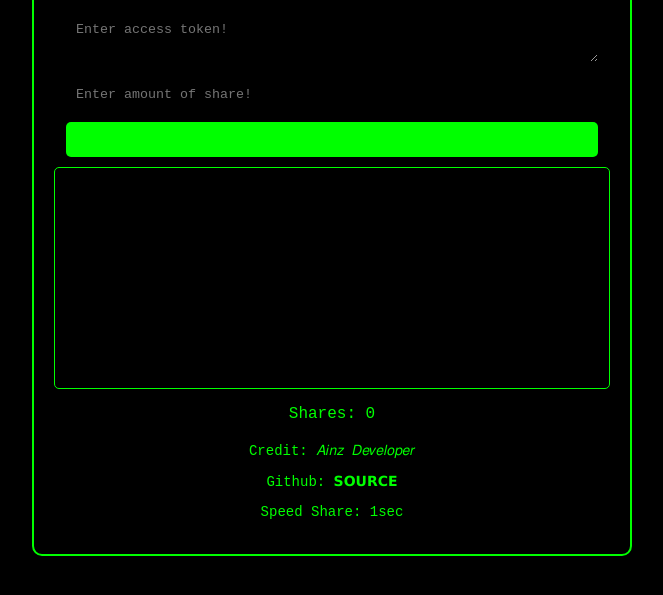
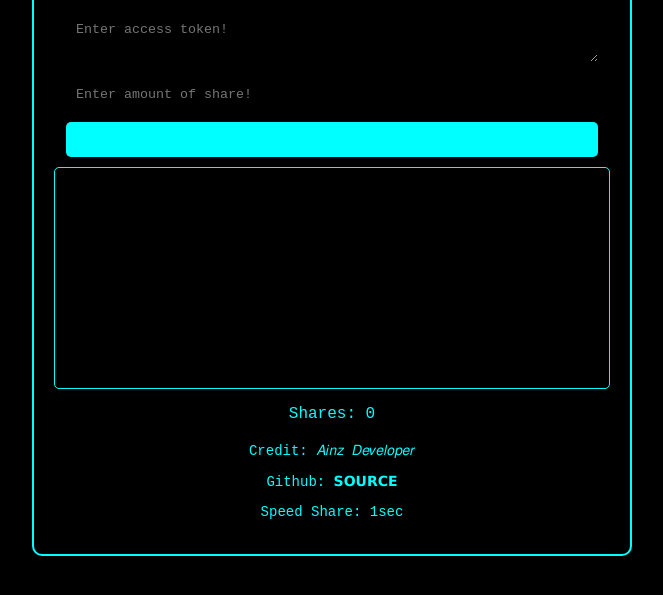
Before and after one commit to ainzdeveloper/share-api, a website: page public/index.html in a window 1280 px wide. Shown: the part 199-794 px from the top of the page, without its empty margins (308-971 px from the left). Drawn offline with Linux system fonts and the light colour scheme.

Commit message:
Update index.html

```diff
--- a/public/index.html
+++ b/public/index.html
@@ -7,7 +7,7 @@
     <style>
         body {
             background-color: black;
-            color: #00FF00;
+            color: #00FFFF;
             font-family: 'Courier New', Courier, monospace;
             display: flex;
             justify-content: center;
@@ -19,7 +19,7 @@
             width: 80%;
             max-width: 600px;
             padding: 20px;
-            border: 2px solid #00FF00;
+            border: 2px solid #00FFFF;
             border-radius: 10px;
             text-align: center;
             box-sizing: border-box;
@@ -34,12 +34,12 @@
             border: none;
             border-radius: 5px;
             background-color: black;
-            color: #00FF00;
+            color: #00FFFF;
             font-family: 'Courier New', Courier, monospace;
             box-sizing: border-box;
         }
         button {
-            background-color: #00FF00;
+            background-color: #00FFFF;
             cursor: pointer;
             transition: background-color 0.3s;
         }
@@ -47,13 +47,13 @@
             background-color: #008000;
         }
         .console {
-            border: 1px solid #00FF00;
+            border: 1px solid #00FFFF;
             padding: 10px;
             height: 200px;
             overflow-y: scroll;
             background-color: black;
             font-family: 'Courier New', Courier, monospace;
-            color: #00FF00;
+            color: #00FFFF;
             border-radius: 5px;
             margin-bottom: 10px;
         }
@@ -61,7 +61,7 @@
             margin: 5px 0;
         }
         .share-count {
-            color: #00FF00;
+            color: #00FFFF;
         }
         footer {
             margin-top: 20px;
@@ -69,12 +69,12 @@
         }
 
         footer p {
-            color: #00FF00;
+            color: #00FFFF;
             font-size: 14px;
         }
 
         footer a {
-            color: #00FF00;
+            color: #00FFFF;
             text-decoration: none;
         }
 
```
